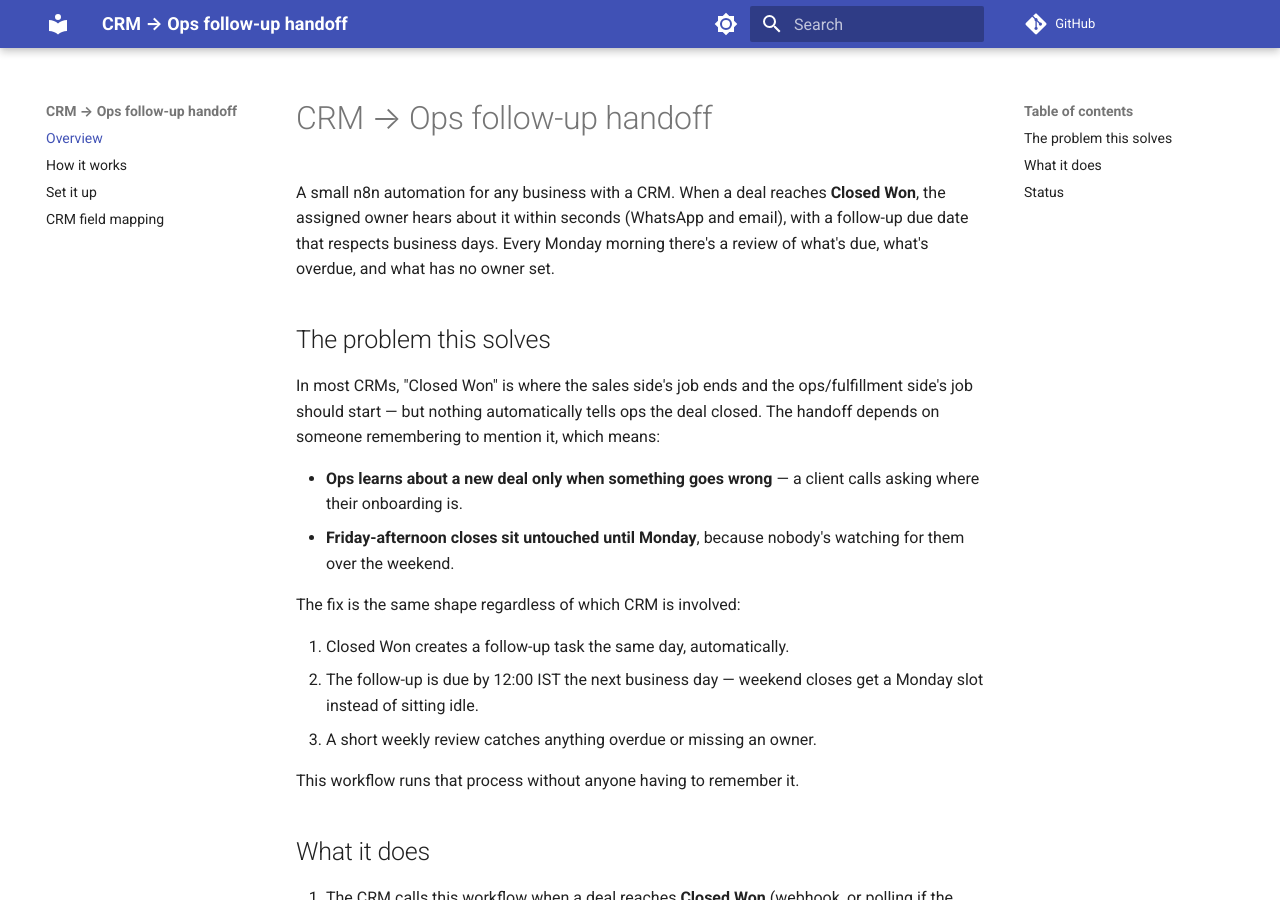
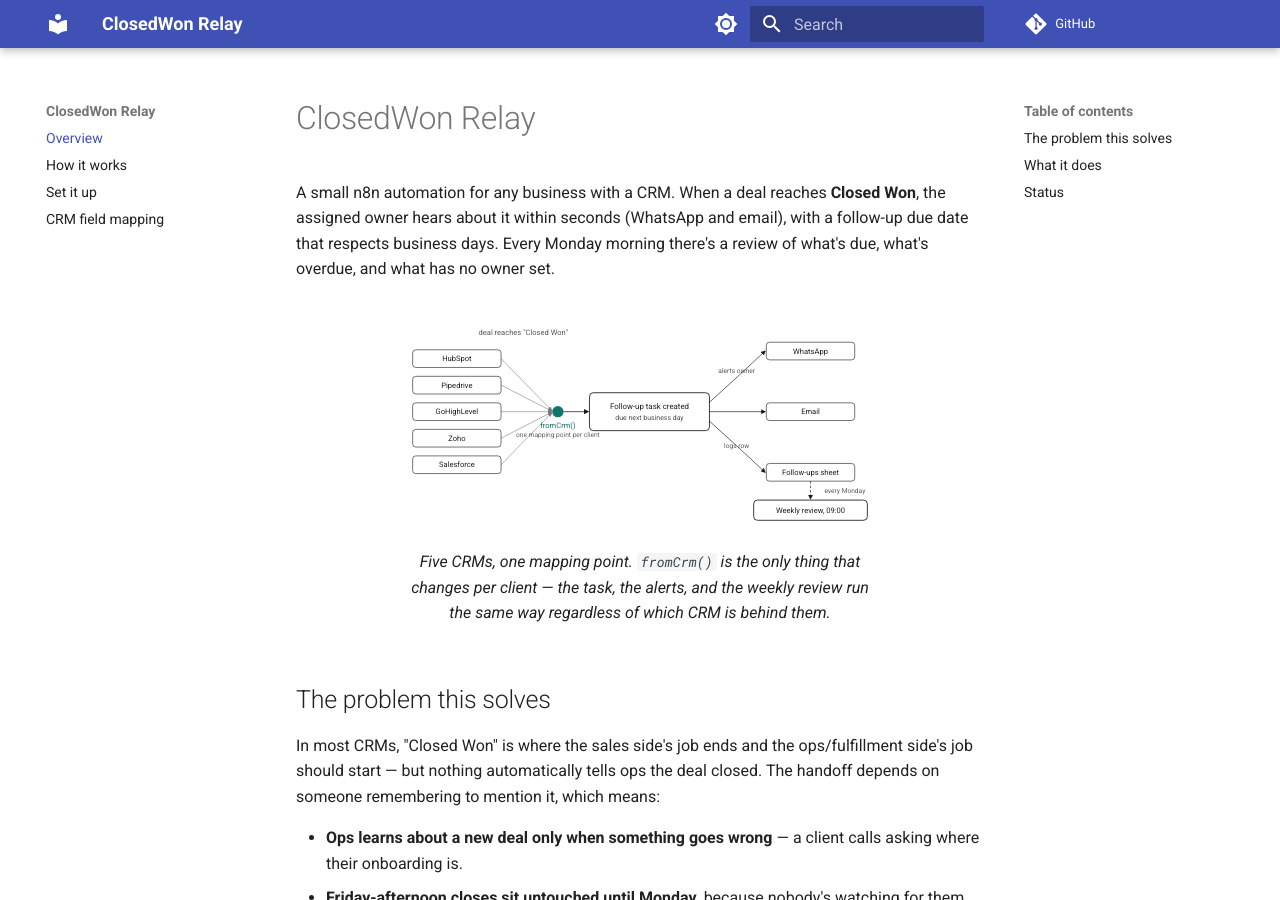
Before and after one commit to dakshvanshaj/CloseLoop, an MkDocs documentation site: the page built from docs/index.md, in a window 1280 px wide and 900 px high. Built offline with MkDocs 1.6.1 and Material for MkDocs 9.7.7, drawn with Linux system fonts in a browser that asks for light colours; comment, search, counter and statistics services are not loaded.

Commit message:
Name it ClosedWon Relay, add a diagram showing CRM breadth
Inline SVG: five CRMs converging through the one fromCrm() mapping
point, fanning out to WhatsApp/email/sheet, feeding the weekly review.

Co-Authored-By: Claude Sonnet 5 <noreply@anthropic.com>

```diff
--- a/docs/index.md
+++ b/docs/index.md
@@ -1,8 +1,80 @@
-# CRM → Ops follow-up handoff
+# ClosedWon Relay
 
 A small n8n automation for any business with a CRM. When a deal reaches **Closed Won**, the assigned owner hears
 about it within seconds (WhatsApp and email), with a follow-up due date that respects business days. Every Monday
 morning there's a review of what's due, what's overdue, and what has no owner set.
+
+<figure>
+<svg viewBox="0 0 760 360" role="img" aria-label="Five CRMs (HubSpot, Pipedrive, GoHighLevel, Zoho, Salesforce) all normalize through one mapping function, fromCrm(), into the same follow-up task, which then alerts the owner on WhatsApp and email, logs a row, and feeds the weekly review." style="max-width:100%;height:auto;font-family:inherit">
+  <defs>
+    <marker id="cwr-arrow" viewBox="0 0 10 10" refX="8" refY="5" markerWidth="7" markerHeight="7" orient="auto-start-reverse">
+      <path d="M0,0 L10,5 L0,10 z" fill="currentColor"/>
+    </marker>
+  </defs>
+
+  <text x="195" y="58" text-anchor="middle" font-size="12" fill="currentColor" opacity="0.75">deal reaches "Closed Won"</text>
+
+  <!-- five CRM sources -->
+  <g font-size="12" fill="currentColor">
+    <rect x="20" y="82" width="140" height="28" rx="5" fill="none" stroke="currentColor"/>
+    <text x="90" y="100" text-anchor="middle">HubSpot</text>
+    <rect x="20" y="124" width="140" height="28" rx="5" fill="none" stroke="currentColor"/>
+    <text x="90" y="142" text-anchor="middle">Pipedrive</text>
+    <rect x="20" y="166" width="140" height="28" rx="5" fill="none" stroke="currentColor"/>
+    <text x="90" y="184" text-anchor="middle">GoHighLevel</text>
+    <rect x="20" y="208" width="140" height="28" rx="5" fill="none" stroke="currentColor"/>
+    <text x="90" y="226" text-anchor="middle">Zoho</text>
+    <rect x="20" y="250" width="140" height="28" rx="5" fill="none" stroke="currentColor"/>
+    <text x="90" y="268" text-anchor="middle">Salesforce</text>
+  </g>
+
+  <!-- five lines converging on the one mapping point -->
+  <g stroke="currentColor" stroke-width="1" opacity="0.55" marker-end="url(#cwr-arrow)">
+    <line x1="160" y1="96" x2="240" y2="178"/>
+    <line x1="160" y1="138" x2="240" y2="179"/>
+    <line x1="160" y1="180" x2="240" y2="180"/>
+    <line x1="160" y1="222" x2="240" y2="181"/>
+    <line x1="160" y1="264" x2="240" y2="182"/>
+  </g>
+
+  <!-- the one customization point -->
+  <circle cx="250" cy="180" r="9" fill="#0f766e"/>
+  <text x="250" y="206" text-anchor="middle" font-size="12" fill="#0f766e">fromCrm()</text>
+  <text x="250" y="220" text-anchor="middle" font-size="10.5" fill="currentColor" opacity="0.7">one mapping point per client</text>
+
+  <line x1="259" y1="180" x2="298" y2="180" stroke="currentColor" stroke-width="1.2" marker-end="url(#cwr-arrow)"/>
+
+  <!-- the follow-up task -->
+  <rect x="300" y="150" width="190" height="60" rx="6" fill="none" stroke="currentColor" stroke-width="1.4"/>
+  <text x="395" y="176" text-anchor="middle" font-size="12.5" fill="currentColor">Follow-up task created</text>
+  <text x="395" y="193" text-anchor="middle" font-size="11" fill="currentColor" opacity="0.8">due next business day</text>
+
+  <!-- fan-out to alerts and the sheet -->
+  <g stroke="currentColor" stroke-width="1.1" marker-end="url(#cwr-arrow)" fill="none">
+    <path d="M490,165 Q540,120 578,84"/>
+    <path d="M490,180 L578,180"/>
+    <path d="M490,195 Q540,240 578,276"/>
+  </g>
+  <text x="533" y="118" text-anchor="middle" font-size="10.5" fill="currentColor" opacity="0.75">alerts owner</text>
+  <text x="533" y="238" text-anchor="middle" font-size="10.5" fill="currentColor" opacity="0.75">logs row</text>
+
+  <g font-size="12" fill="currentColor">
+    <rect x="580" y="70" width="140" height="28" rx="5" fill="none" stroke="currentColor"/>
+    <text x="650" y="88" text-anchor="middle">WhatsApp</text>
+    <rect x="580" y="166" width="140" height="28" rx="5" fill="none" stroke="currentColor"/>
+    <text x="650" y="184" text-anchor="middle">Email</text>
+    <rect x="580" y="262" width="140" height="28" rx="5" fill="none" stroke="currentColor"/>
+    <text x="650" y="280" text-anchor="middle">Follow-ups sheet</text>
+  </g>
+
+  <!-- weekly review -->
+  <line x1="650" y1="290" x2="650" y2="318" stroke="currentColor" stroke-width="1.1" stroke-dasharray="4 3" marker-end="url(#cwr-arrow)"/>
+  <text x="672" y="308" font-size="10.5" fill="currentColor" opacity="0.75">every Monday</text>
+  <rect x="560" y="320" width="180" height="32" rx="6" fill="none" stroke="currentColor" stroke-width="1.4"/>
+  <text x="650" y="340" text-anchor="middle" font-size="12" fill="currentColor">Weekly review, 09:00</text>
+</svg>
+<figcaption>Five CRMs, one mapping point. <code>fromCrm()</code> is the only thing that changes per client — the task, the alerts, and the weekly review run the same way regardless of which CRM is behind them.</figcaption>
+</figure>
 
 ## The problem this solves
 
--- a/mkdocs.yml
+++ b/mkdocs.yml
@@ -1,4 +1,4 @@
-site_name: CRM → Ops follow-up handoff
+site_name: ClosedWon Relay
 site_url: https://dakshvanshaj.com/crm-followup-handoff/
 repo_url: https://github.com/dakshvanshaj/crm-followup-handoff
 nav:
```
Also changed, not shown: README.md (+3 -1 lines).
